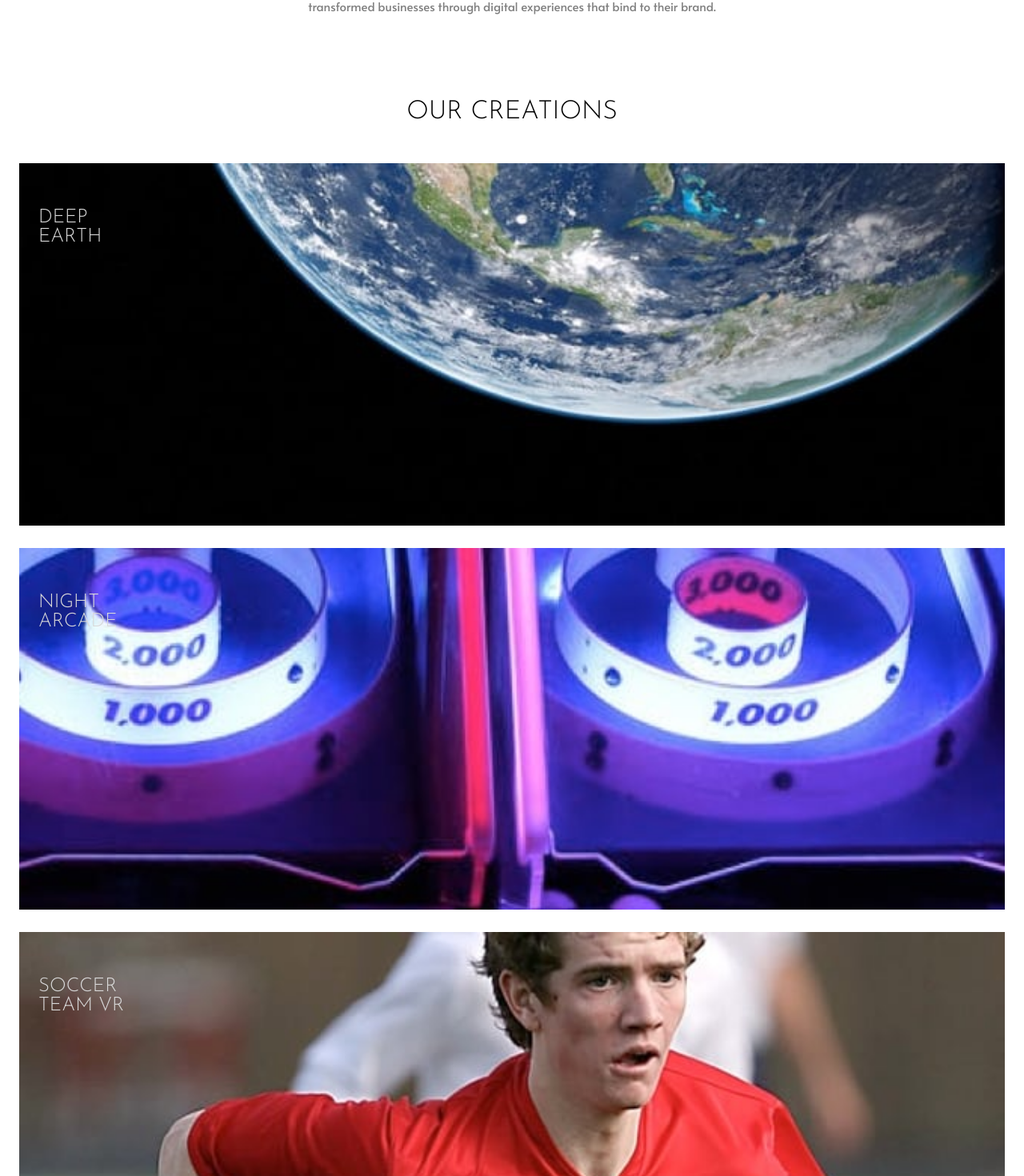
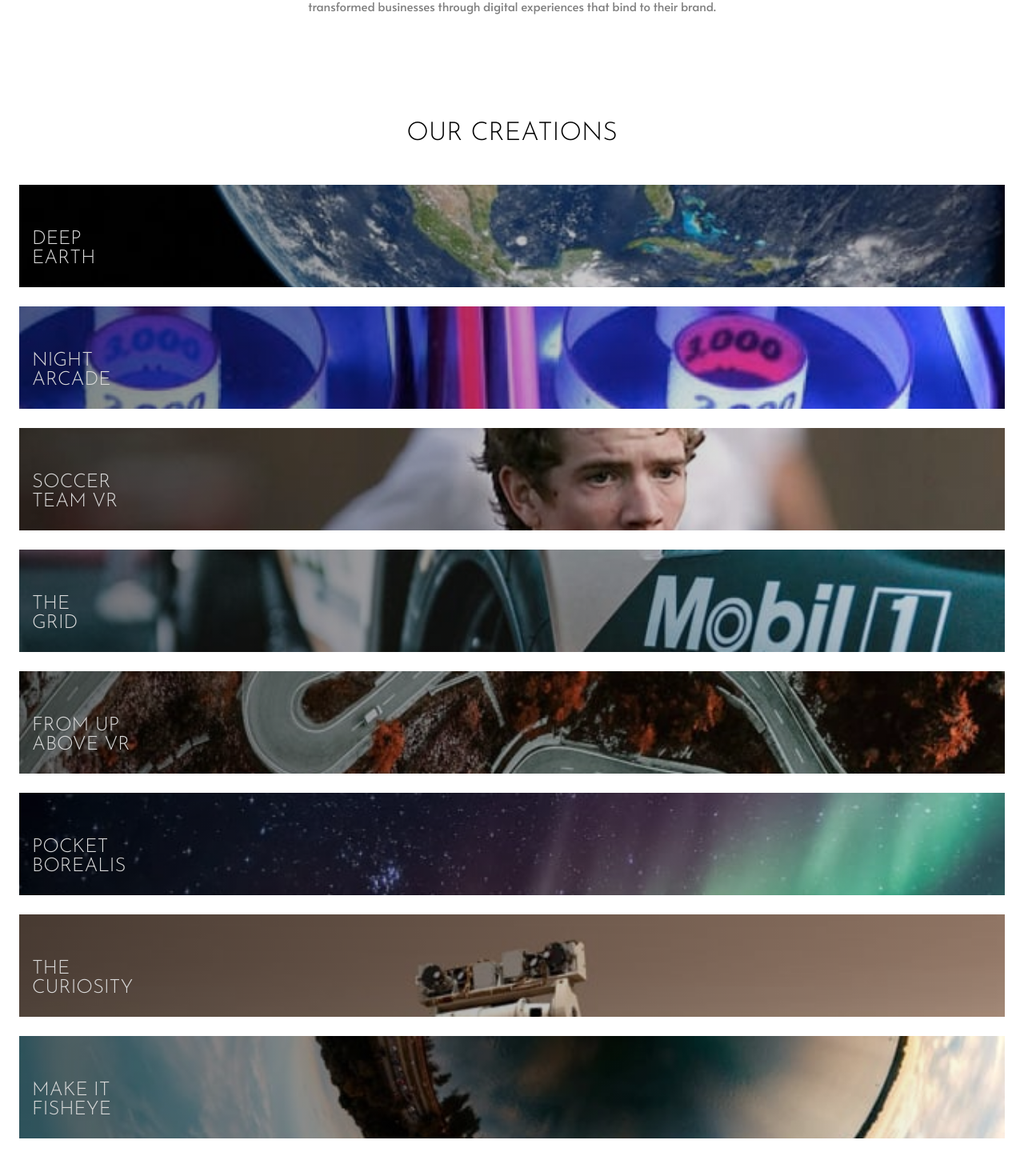
Before and after one commit to Gbw699/loopstudios-landing-page-frontend-mentor, an Angular app: page / in a window 1280 px wide. Shown: the part 1519-2989 px from the top of the page at 80% size. Built offline with nearby package versions, Linux system fonts and the light colour scheme.

Commit message:
Refactor Creations component: add unique classes for image containers and implement background mixins for images

```diff
--- a/src/app/components/creations/creations.component.html
+++ b/src/app/components/creations/creations.component.html
@@ -1,59 +1,51 @@
 <section class="section">
   <h2 class="section__title">OUR CREATIONS</h2>
-  <div class="section__image-container">
+  <div class="section__image-container section__image-container--1">
     <div class="section__text-container">
       <h3 class="section__text">DEEP</h3>
       <h3 class="section__text">EARTH</h3>
     </div>
-    <img src="./images/mobile/image-deep-earth.jpg" alt="Earth image" />
   </div>
-  <div class="section__image-container">
+  <div class="section__image-container section__image-container--2">
     <div class="section__text-container">
       <h3 class="section__text">NIGHT</h3>
       <h3 class="section__text">ARCADE</h3>
     </div>
-    <img src="./images/mobile/image-night-arcade.jpg" alt="Arcade image" />
   </div>
-  <div class="section__image-container">
+  <div class="section__image-container section__image-container--3">
     <div class="section__text-container">
       <h3 class="section__text">SOCCER</h3>
       <h3 class="section__text">TEAM VR</h3>
     </div>
-    <img src="./images/mobile/image-soccer-team.jpg" alt="Soccer team image" />
   </div>
-  <div class="section__image-container">
+  <div class="section__image-container section__image-container--4">
     <div class="section__text-container">
       <h3 class="section__text">THE</h3>
       <h3 class="section__text">GRID</h3>
     </div>
-    <img src="./images/mobile/image-grid.jpg" alt="Grid image" />
   </div>
-  <div class="section__image-container">
+  <div class="section__image-container section__image-container--5">
     <div class="section__text-container">
       <h3 class="section__text">FROM UP</h3>
       <h3 class="section__text">ABOVE VR</h3>
     </div>
-    <img src="./images/mobile/image-from-above.jpg" alt="From above image" />
   </div>
-  <div class="section__image-container">
+  <div class="section__image-container section__image-container--6">
     <div class="section__text-container">
       <h3 class="section__text">POCKET</h3>
       <h3 class="section__text">BOREALIS</h3>
     </div>
-    <img src="./images/mobile/image-pocket-borealis.jpg" alt="Borealis image" />
   </div>
-  <div class="section__image-container">
+  <div class="section__image-container section__image-container--7">
     <div class="section__text-container">
       <h3 class="section__text">THE</h3>
       <h3 class="section__text">CURIOSITY</h3>
     </div>
-    <img src="./images/mobile/image-curiosity.jpg" alt="Curiosity image" />
   </div>
-  <div class="section__image-container">
+  <div class="section__image-container section__image-container--8">
     <div class="section__text-container">
       <h3 class="section__text">MAKE IT</h3>
       <h3 class="section__text">FISHEYE</h3>
     </div>
-    <img src="./images/mobile/image-fisheye.jpg" alt="Fisheye image" />
   </div>
 </section>
--- a/src/app/components/creations/creations.component.scss
+++ b/src/app/components/creations/creations.component.scss
@@ -1,21 +1,46 @@
 @use "../../../styles/styles.scss" as s;
 
 .section {
+  display: grid;
+  grid-template-columns: 1fr;
+  gap: 1.5rem;
   &__title {
     @include s.mixins-titles;
-    margin-bottom: 3rem;
+    margin-bottom: 1.5rem;
   }
   &__image-container {
-    position: relative;
     width: 100%;
     height: auto;
-    margin-bottom: 1.5rem;
+    padding: 3.5rem 0 1.5rem 1rem;
     img {
       width: inherit;
     }
+    &--1 {
+      @include s.mixins-background1;
+    }
+    &--2 {
+      @include s.mixins-background2;
+    }
+    &--3 {
+      @include s.mixins-background3;
+    }
+    &--4 {
+      @include s.mixins-background4;
+    }
+    &--5 {
+      @include s.mixins-background5;
+    }
+    &--6 {
+      @include s.mixins-background6;
+    }
+    &--7 {
+      @include s.mixins-background7;
+    }
+    &--8 {
+      @include s.mixins-background8;
+    }
   }
   &__text-container {
-    position: absolute;
     z-index: 2;
     top: 3.5rem;
     left: 1.5rem;
--- a/src/styles/globals/_mixins.scss
+++ b/src/styles/globals/_mixins.scss
@@ -1,4 +1,5 @@
 @use "typography" as t;
+@use "colors" as c;
 
 @mixin titles {
   @include t.josefin-font;
@@ -6,3 +7,49 @@
   text-align: center;
   margin-bottom: 0;
 }
+
+.background-default {
+  background-size: cover;
+  background-repeat: no-repeat;
+}
+
+@mixin background1 {
+  background-image: linear-gradient(to right, rgba(c.$Black, 0.5), transparent),
+    url("/images/mobile/image-deep-earth.jpg");
+  @extend .background-default;
+}
+@mixin background2 {
+  background-image: linear-gradient(to right, rgba(c.$Black, 0.5), transparent),
+    url("/images/mobile/image-night-arcade.jpg");
+  @extend .background-default;
+}
+@mixin background3 {
+  background-image: linear-gradient(to right, rgba(c.$Black, 0.5), transparent),
+    url("/images/mobile/image-soccer-team.jpg");
+  @extend .background-default;
+}
+@mixin background4 {
+  background-image: linear-gradient(to right, rgba(c.$Black, 0.5), transparent),
+    url("/images/mobile/image-grid.jpg");
+  @extend .background-default;
+}
+@mixin background5 {
+  background-image: linear-gradient(to right, rgba(c.$Black, 0.5), transparent),
+    url("/images/mobile/image-from-above.jpg");
+  @extend .background-default;
+}
+@mixin background6 {
+  background-image: linear-gradient(to right, rgba(c.$Black, 0.5), transparent),
+    url("/images/mobile/image-pocket-borealis.jpg");
+  @extend .background-default;
+}
+@mixin background7 {
+  background-image: linear-gradient(to right, rgba(c.$Black, 0.5), transparent),
+    url("/images/mobile/image-curiosity.jpg");
+  @extend .background-default;
+}
+@mixin background8 {
+  background-image: linear-gradient(to right, rgba(c.$Black, 0.5), transparent),
+    url("/images/mobile/image-fisheye.jpg");
+  @extend .background-default;
+}
```
